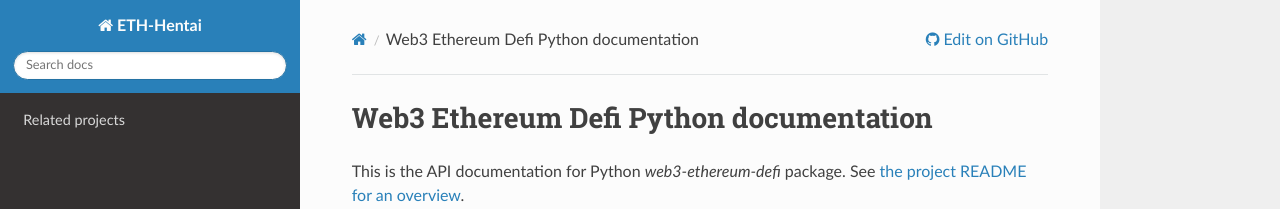
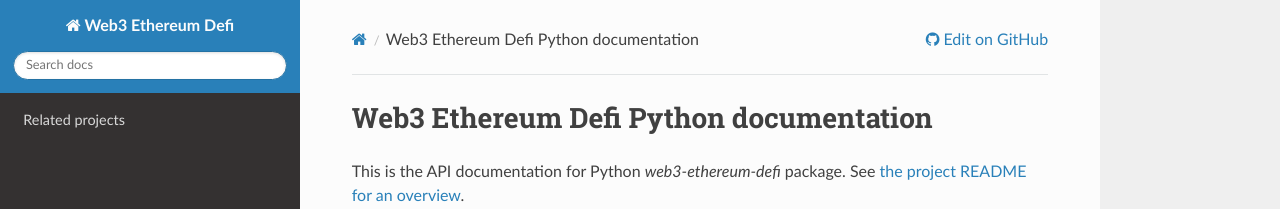
Before and after one commit to Infinite-Charisma/Web3-Ethereum-DeFi, a Sphinx documentation site: the page built from docs/source/index.rst, in a window 1280 px wide. Shown: the top 209 px of the page. Built offline with Sphinx 7.4.7 and the Read the Docs theme 2.0.0, drawn with Linux system fonts in a browser that asks for light colours.

Commit message:
Still renaming

```diff
--- a/docs/source/conf.py
+++ b/docs/source/conf.py
@@ -17,7 +17,7 @@
 
 # -- Project information -----------------------------------------------------
 
-project = 'ETH-Hentai'
+project = 'Web3 Ethereum Defi'
 copyright = '2022, Mikko Ohtamaa'
 author = 'Mikko Ohtamaa'
 
```
